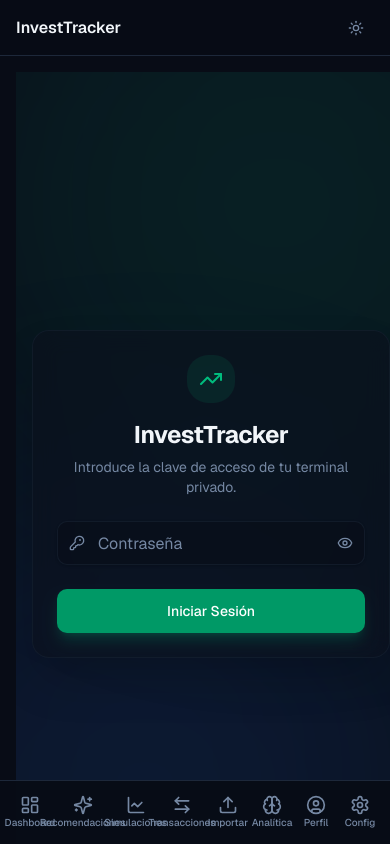
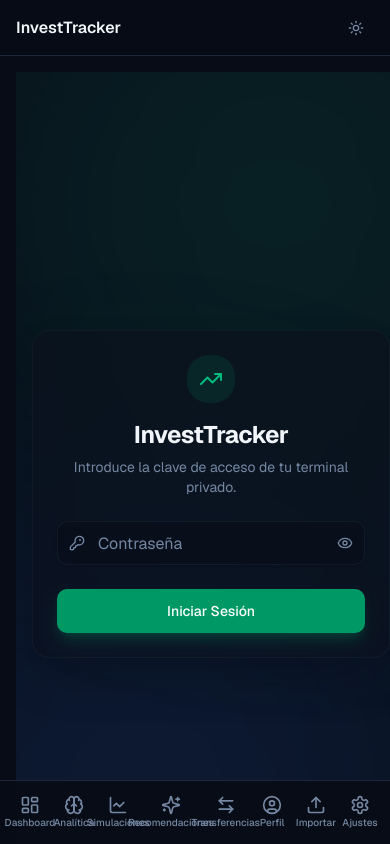
Before and after one commit to ErnestoRipppl/investtracker, a Next.js app in the folder frontend/: page /login in a window 390 px wide. Built offline with nearby package versions, Linux system fonts and the light colour scheme; no server answers.

Commit message:
feat: reorder and rename navigation items in sidebar, mobile-nav and header

```diff
--- a/frontend/src/app/settings/page.tsx
+++ b/frontend/src/app/settings/page.tsx
@@ -231,7 +231,7 @@ export default function SettingsPage() {
             <Settings className="h-5 w-5" />
           </div>
           <div>
-            <h2 className="text-2xl font-bold tracking-tight">Configuración</h2>
+            <h2 className="text-2xl font-bold tracking-tight">Ajustes</h2>
             <p className="text-sm text-muted-foreground mt-0.5">
               Administra tus brokers, comisiones y preferencias del sistema
             </p>
--- a/frontend/src/app/transactions/page.tsx
+++ b/frontend/src/app/transactions/page.tsx
@@ -49,7 +49,7 @@ export default function TransactionsPage() {
       <m.div {...itemProps}>
         <div className="flex flex-col sm:flex-row sm:items-center sm:justify-between gap-4">
           <div>
-            <h2 className="text-2xl font-bold tracking-tight">Transacciones</h2>
+            <h2 className="text-2xl font-bold tracking-tight">Transferencias</h2>
             <p className="text-sm text-muted-foreground mt-1">
               Historial completo de compras, ventas y dividendos de tu cartera
             </p>
--- a/frontend/src/components/layout/header.tsx
+++ b/frontend/src/components/layout/header.tsx
@@ -8,13 +8,13 @@ import { useEffect, useState } from "react";
 
 const routeTitles: Record<string, string> = {
   "/": "Dashboard",
-  "/transactions": "Transacciones",
+  "/transactions": "Transferencias",
   "/import": "Importar Excel",
   "/analytics": "Analítica Cuantitativa",
   "/recommendations": "Recomendaciones de Inversión",
   "/simulations": "Simulaciones y Metas",
   "/profile": "Perfil Inversor",
-  "/settings": "Configuración",
+  "/settings": "Ajustes",
 };
 
 export function Header() {
--- a/frontend/src/components/layout/mobile-nav.tsx
+++ b/frontend/src/components/layout/mobile-nav.tsx
@@ -16,13 +16,13 @@ import { cn } from "@/lib/utils";
 
 const navItems = [
   { href: "/", label: "Dashboard", icon: LayoutDashboard },
+  { href: "/analytics", label: "Analítica", icon: Brain },
+  { href: "/simulations", label: "Simulaciones", icon: LineChart },
   { href: "/recommendations", label: "Recomendaciones", icon: Sparkles },
-  { href: "/simulations", label: "Simulaciones", icon: LineChart },
-  { href: "/transactions", label: "Transacciones", icon: ArrowLeftRight },
+  { href: "/transactions", label: "Transferencias", icon: ArrowLeftRight },
+  { href: "/profile", label: "Perfil", icon: UserCircle },
   { href: "/import", label: "Importar", icon: Upload },
-  { href: "/analytics", label: "Analítica", icon: Brain },
-  { href: "/profile", label: "Perfil", icon: UserCircle },
-  { href: "/settings", label: "Config", icon: Settings },
+  { href: "/settings", label: "Ajustes", icon: Settings },
 ];
 
 export function MobileNav() {
--- a/frontend/src/components/layout/sidebar.tsx
+++ b/frontend/src/components/layout/sidebar.tsx
@@ -22,13 +22,13 @@ import { useState } from "react";
 
 const navItems = [
   { href: "/", label: "Dashboard", icon: LayoutDashboard },
+  { href: "/analytics", label: "Analítica", icon: Brain },
+  { href: "/simulations", label: "Simulaciones", icon: LineChart },
   { href: "/recommendations", label: "Recomendaciones", icon: Sparkles },
-  { href: "/simulations", label: "Simulaciones", icon: LineChart },
-  { href: "/transactions", label: "Transacciones", icon: ArrowLeftRight },
+  { href: "/transactions", label: "Transferencias", icon: ArrowLeftRight },
+  { href: "/profile", label: "Perfil", icon: UserCircle },
   { href: "/import", label: "Importar", icon: Upload },
-  { href: "/analytics", label: "Analítica", icon: Brain },
-  { href: "/profile", label: "Perfil", icon: UserCircle },
-  { href: "/settings", label: "Config", icon: Settings },
+  { href: "/settings", label: "Ajustes", icon: Settings },
 ];
 
 export function Sidebar() {
```
